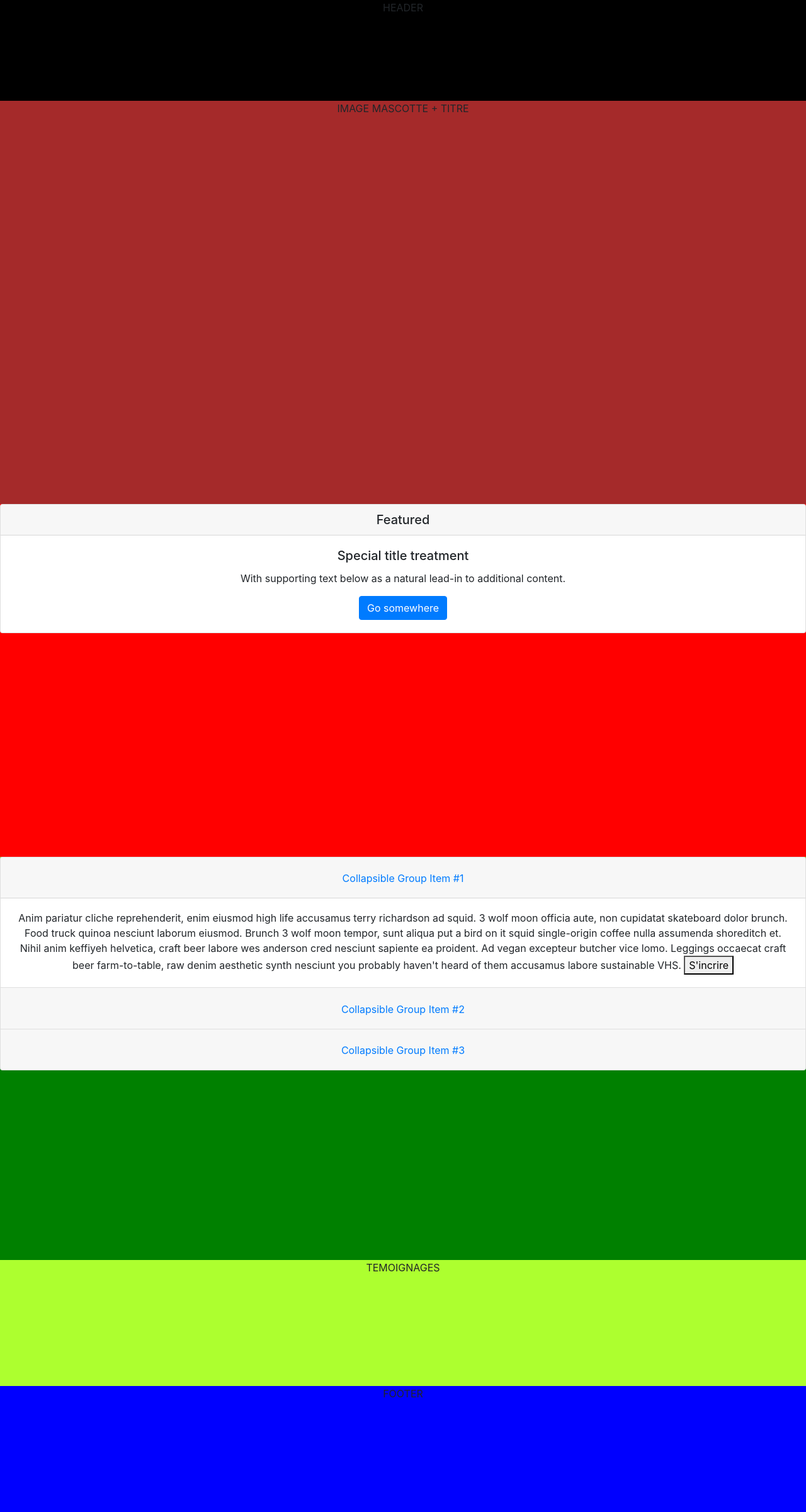
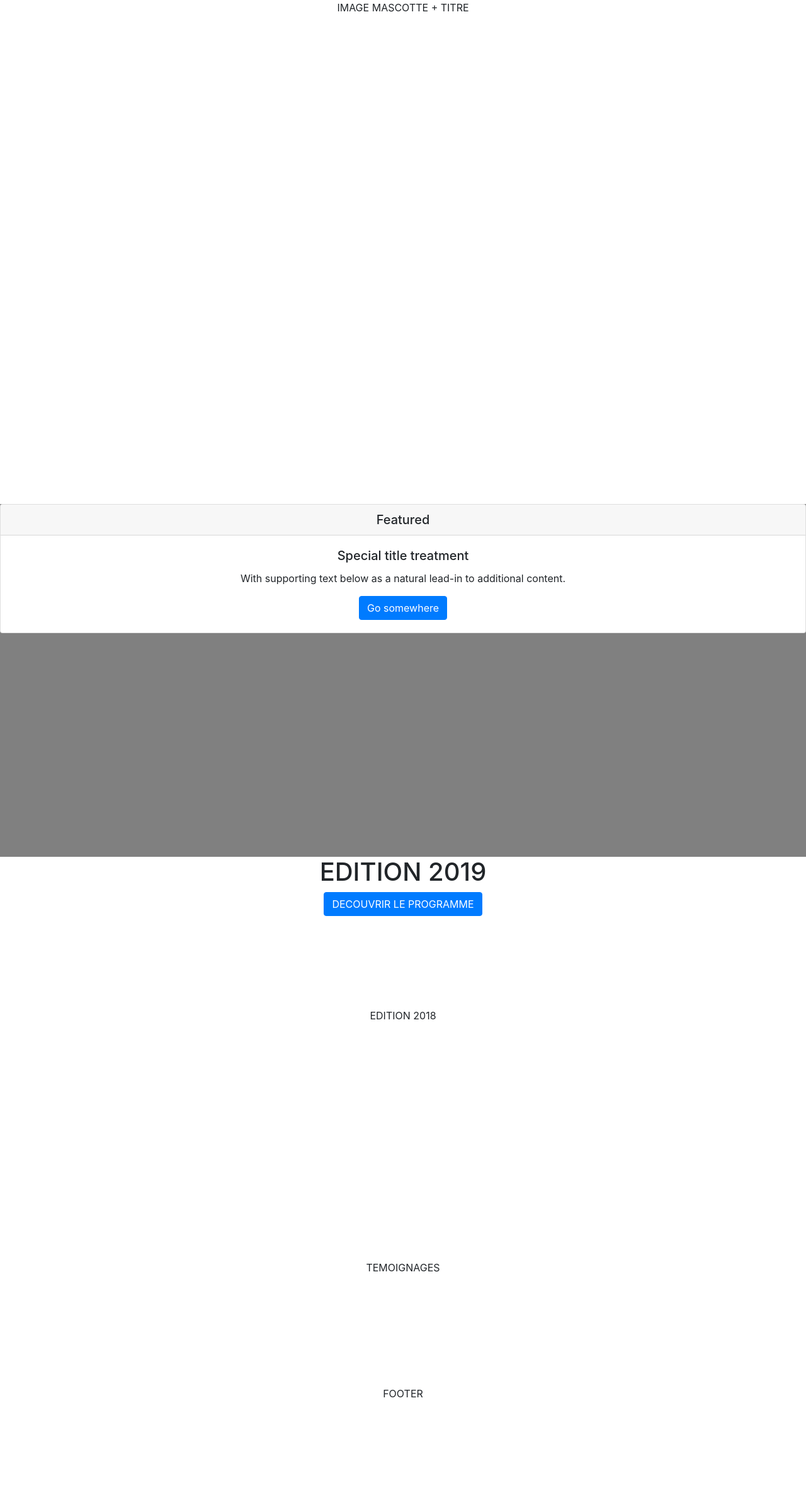
Before and after one commit to Jcollart/PROJET_JOURNEE_CAMPUS, a PHP site: page / in a window 1280 px wide. Shown: the whole page at 63% size. After the commit the page ends 2218 px from the top, so only its background shows below. Run offline with PHP 8.4, Linux system fonts and the light colour scheme.

Commit message:
ajout section NEW EDITION en index

```diff
--- a/css/style.css
+++ b/css/style.css
@@ -14,41 +14,39 @@ body {
 }
 
 
-.header{
-    height: 20vh;
-    background-color: black;
+/******* SECTION ENTETE *******/
+.entete{
+    height: 100vh;
 }
 
 
-
-.entete{
-    height: 80vh;
-    background-color: brown;
-}
-
+/******* PRESENTATION ********/
 .presentation{
     height: 70vh;
-    background-color: red;
-}
-
-.new_edition{
-    height: 30vh;
-    background-color: yellowgreen;
-}
-
-.ancienne_edition{
-    height: 50vh;
-    background-color: green;
+    background-color: grey;
 }
 
 
-.temoignages{
-    height: 25vh;
-    background-color: greenyellow;
+/******** SECTION NOUVELLE EDITION *********/
+.new_edition{
+    height: 30vh;
+
+}
+
+.accordion>.card {
+    width: 80% !important;
+    margin-left: auto;
+    margin-right:auto;
 }
 
 
-.footer{
+/******* SECTION ANCIENNE EDITION ********/
+.ancienne_edition{
+    height: 50vh;
+}
+
+/******* SECTION TEMOIGNAGES ********/
+.temoignages{
     height: 25vh;
-    background-color: blue;
+
 }
--- a/index.html
+++ b/index.html
@@ -14,11 +14,11 @@
 
 <body>
     <!--/////////////////////HEADER///////////////////////-->
-    <section class=header>HEADER</section>
 
 
 
-    <!--/////////////////////SECTION JUMBOTRON///////////////////////-->
+
+    <!--/////////////////////SECTION ENTETE///////////////////////-->
 
     <section class=entete>IMAGE MASCOTTE + TITRE</section>
 
@@ -41,28 +41,48 @@
     <!--/////////////////////SECTION NOUVELLE EDITION///////////////////////-->
 
     <section class=new_edition>
+        <h1>EDITION 2019</h1>
+        <p>
+            <button class="btn btn-primary" type="button" data-toggle="collapse" data-target="#collapseExample"
+                aria-expanded="false" aria-controls="collapseExample">
+                DECOUVRIR LE PROGRAMME
+            </button>
+        </p>
+        <div class="collapse" id="collapseExample">
+            <div class="card card-body">
+
                 <div class="accordion" id="accordionExample">
                     <div class="card">
                         <div class="card-header" id="headingOne">
                             <h2 class="mb-0">
-                        <button class="btn btn-link" type="button" data-toggle="collapse" data-target="#collapseOne"
-                            aria-expanded="true" aria-controls="collapseOne">
-                            Collapsible Group Item #1
+                                <button class="btn btn-link" type="button" data-toggle="collapse"
+                                    data-target="#collapseOne" aria-expanded="false" aria-controls="collapseOne">
+                                    CAROLO EXPRESS
                                 </button>
                             </h2>
                         </div>
 
-                <div id="collapseOne" class="collapse show" aria-labelledby="headingOne"
+                        <div id="collapseOne" class="collapse" aria-labelledby="headingOne"
                             data-parent="#accordionExample">
                             <div class="card-body">
-                        Anim pariatur cliche reprehenderit, enim eiusmod high life accusamus terry richardson ad squid.
-                        3 wolf moon officia aute, non cupidatat skateboard dolor brunch. Food truck quinoa nesciunt
-                        laborum eiusmod. Brunch 3 wolf moon tempor, sunt aliqua put a bird on it squid single-origin
-                        coffee nulla assumenda shoreditch et. Nihil anim keffiyeh helvetica, craft beer labore wes
-                        anderson cred nesciunt sapiente ea proident. Ad vegan excepteur butcher vice lomo. Leggings
-                        occaecat craft beer farm-to-table, raw denim aesthetic synth nesciunt you probably haven't heard
+                                Anim pariatur cliche reprehenderit, enim eiusmod high life accusamus terry
+                                richardson ad
+                                squid.
+                                3 wolf moon officia aute, non cupidatat skateboard dolor brunch. Food truck
+                                quinoa
+                                nesciunt
+                                laborum eiusmod. Brunch 3 wolf moon tempor, sunt aliqua put a bird on it squid
+                                single-origin
+                                coffee nulla assumenda shoreditch et. Nihil anim keffiyeh helvetica, craft beer
+                                labore
+                                wes
+                                anderson cred nesciunt sapiente ea proident. Ad vegan excepteur butcher vice
+                                lomo.
+                                Leggings
+                                occaecat craft beer farm-to-table, raw denim aesthetic synth nesciunt you
+                                probably
+                                haven't heard
                                 of them accusamus labore sustainable VHS.
-                        <button>S'incrire</button>
                             </div>
                         </div>
                     </div>
@@ -71,18 +91,30 @@
                             <h2 class="mb-0">
                                 <button class="btn btn-link collapsed" type="button" data-toggle="collapse"
                                     data-target="#collapseTwo" aria-expanded="false" aria-controls="collapseTwo">
-                            Collapsible Group Item #2
+                                    PIQUE-NIQUE
                                 </button>
                             </h2>
                         </div>
-                <div id="collapseTwo" class="collapse" aria-labelledby="headingTwo" data-parent="#accordionExample">
+                        <div id="collapseTwo" class="collapse" aria-labelledby="headingTwo"
+                            data-parent="#accordionExample">
                             <div class="card-body">
-                        Anim pariatur cliche reprehenderit, enim eiusmod high life accusamus terry richardson ad squid.
-                        3 wolf moon officia aute, non cupidatat skateboard dolor brunch. Food truck quinoa nesciunt
-                        laborum eiusmod. Brunch 3 wolf moon tempor, sunt aliqua put a bird on it squid single-origin
-                        coffee nulla assumenda shoreditch et. Nihil anim keffiyeh helvetica, craft beer labore wes
-                        anderson cred nesciunt sapiente ea proident. Ad vegan excepteur butcher vice lomo. Leggings
-                        occaecat craft beer farm-to-table, raw denim aesthetic synth nesciunt you probably haven't heard
+                                Anim pariatur cliche reprehenderit, enim eiusmod high life accusamus terry
+                                richardson ad
+                                squid.
+                                3 wolf moon officia aute, non cupidatat skateboard dolor brunch. Food truck
+                                quinoa
+                                nesciunt
+                                laborum eiusmod. Brunch 3 wolf moon tempor, sunt aliqua put a bird on it squid
+                                single-origin
+                                coffee nulla assumenda shoreditch et. Nihil anim keffiyeh helvetica, craft beer
+                                labore
+                                wes
+                                anderson cred nesciunt sapiente ea proident. Ad vegan excepteur butcher vice
+                                lomo.
+                                Leggings
+                                occaecat craft beer farm-to-table, raw denim aesthetic synth nesciunt you
+                                probably
+                                haven't heard
                                 of them accusamus labore sustainable VHS.
                             </div>
                         </div>
@@ -92,19 +124,165 @@
                             <h2 class="mb-0">
                                 <button class="btn btn-link collapsed" type="button" data-toggle="collapse"
                                     data-target="#collapseThree" aria-expanded="false" aria-controls="collapseThree">
-                            Collapsible Group Item #3
+                                    CAROLO WARRIOR
                                 </button>
                             </h2>
                         </div>
-                <div id="collapseThree" class="collapse" aria-labelledby="headingThree" data-parent="#accordionExample">
+                        <div id="collapseThree" class="collapse" aria-labelledby="headingThree"
+                            data-parent="#accordionExample">
                             <div class="card-body">
-                        Anim pariatur cliche reprehenderit, enim eiusmod high life accusamus terry richardson ad squid.
-                        3 wolf moon officia aute, non cupidatat skateboard dolor brunch. Food truck quinoa nesciunt
-                        laborum eiusmod. Brunch 3 wolf moon tempor, sunt aliqua put a bird on it squid single-origin
-                        coffee nulla assumenda shoreditch et. Nihil anim keffiyeh helvetica, craft beer labore wes
-                        anderson cred nesciunt sapiente ea proident. Ad vegan excepteur butcher vice lomo. Leggings
-                        occaecat craft beer farm-to-table, raw denim aesthetic synth nesciunt you probably haven't heard
+                                Anim pariatur cliche reprehenderit, enim eiusmod high life accusamus terry
+                                richardson ad
+                                squid.
+                                3 wolf moon officia aute, non cupidatat skateboard dolor brunch. Food truck
+                                quinoa
+                                nesciunt
+                                laborum eiusmod. Brunch 3 wolf moon tempor, sunt aliqua put a bird on it squid
+                                single-origin
+                                coffee nulla assumenda shoreditch et. Nihil anim keffiyeh helvetica, craft beer
+                                labore
+                                wes
+                                anderson cred nesciunt sapiente ea proident. Ad vegan excepteur butcher vice
+                                lomo.
+                                Leggings
+                                occaecat craft beer farm-to-table, raw denim aesthetic synth nesciunt you
+                                probably
+                                haven't heard
                                 of them accusamus labore sustainable VHS.
+                            </div>
+                        </div>
+                    </div>
+                    <div class="card">
+                        <div class="card-header" id="headingFour">
+                            <h2 class="mb-0">
+                                <button class="btn btn-link collapsed" type="button" data-toggle="collapse"
+                                    data-target="#collapseFour" aria-expanded="false" aria-controls="collapseFour">
+                                    CONCOURS CUISINE
+                                </button>
+                            </h2>
+                        </div>
+                        <div id="collapseFour" class="collapse" aria-labelledby="headingFour"
+                            data-parent="#accordionExample">
+                            <div class="card-body">
+                                Anim pariatur cliche reprehenderit, enim eiusmod high life accusamus terry
+                                richardson ad
+                                squid.
+                                3 wolf moon officia aute, non cupidatat skateboard dolor brunch. Food truck
+                                quinoa
+                                nesciunt
+                                laborum eiusmod. Brunch 3 wolf moon tempor, sunt aliqua put a bird on it squid
+                                single-origin
+                                coffee nulla assumenda shoreditch et. Nihil anim keffiyeh helvetica, craft beer
+                                labore
+                                wes
+                                anderson cred nesciunt sapiente ea proident. Ad vegan excepteur butcher vice
+                                lomo.
+                                Leggings
+                                occaecat craft beer farm-to-table, raw denim aesthetic synth nesciunt you
+                                probably
+                                haven't heard
+                                of them accusamus labore sustainable VHS.
+                            </div>
+                        </div>
+                    </div>
+                    <div class="card">
+                        <div class="card-header" id="headingFive">
+                            <h2 class="mb-0">
+                                <button class="btn btn-link collapsed" type="button" data-toggle="collapse"
+                                    data-target="#collapseFive" aria-expanded="false" aria-controls="collapseFive">
+                                    RECOMPENSES
+                                </button>
+                            </h2>
+                        </div>
+                        <div id="collapseFive" class="collapse" aria-labelledby="headingFive"
+                            data-parent="#accordionExample">
+                            <div class="card-body">
+                                Anim pariatur cliche reprehenderit, enim eiusmod high life accusamus terry
+                                richardson ad
+                                squid.
+                                3 wolf moon officia aute, non cupidatat skateboard dolor brunch. Food truck
+                                quinoa
+                                nesciunt
+                                laborum eiusmod. Brunch 3 wolf moon tempor, sunt aliqua put a bird on it squid
+                                single-origin
+                                coffee nulla assumenda shoreditch et. Nihil anim keffiyeh helvetica, craft beer
+                                labore
+                                wes
+                                anderson cred nesciunt sapiente ea proident. Ad vegan excepteur butcher vice
+                                lomo.
+                                Leggings
+                                occaecat craft beer farm-to-table, raw denim aesthetic synth nesciunt you
+                                probably
+                                haven't heard
+                                of them accusamus labore sustainable VHS.
+                            </div>
+                        </div>
+                    </div>
+                    <div class="card">
+                        <div class="card-header" id="headingSix">
+                            <h2 class="mb-0">
+                                <button class="btn btn-link collapsed" type="button" data-toggle="collapse"
+                                    data-target="#collapseSix" aria-expanded="false" aria-controls="collapseSix">
+                                    COCKTAIL
+                                </button>
+                            </h2>
+                        </div>
+                        <div id="collapseSix" class="collapse" aria-labelledby="headingSix"
+                            data-parent="#accordionExample">
+                            <div class="card-body">
+                                Anim pariatur cliche reprehenderit, enim eiusmod high life accusamus terry
+                                richardson ad
+                                squid.
+                                3 wolf moon officia aute, non cupidatat skateboard dolor brunch. Food truck
+                                quinoa
+                                nesciunt
+                                laborum eiusmod. Brunch 3 wolf moon tempor, sunt aliqua put a bird on it squid
+                                single-origin
+                                coffee nulla assumenda shoreditch et. Nihil anim keffiyeh helvetica, craft beer
+                                labore
+                                wes
+                                anderson cred nesciunt sapiente ea proident. Ad vegan excepteur butcher vice
+                                lomo.
+                                Leggings
+                                occaecat craft beer farm-to-table, raw denim aesthetic synth nesciunt you
+                                probably
+                                haven't heard
+                                of them accusamus labore sustainable VHS.
+                            </div>
+                        </div>
+                    </div>
+                    <div class="card">
+                        <div class="card-header" id="headingSeven">
+                            <h2 class="mb-0">
+                                <button class="btn btn-link collapsed" type="button" data-toggle="collapse"
+                                    data-target="#collapseSeven" aria-expanded="false" aria-controls="collapseSeven">
+                                    FAQ
+                                </button>
+                            </h2>
+                        </div>
+                        <div id="collapseSeven" class="collapse" aria-labelledby="headingSeven"
+                            data-parent="#accordionExample">
+                            <div class="card-body">
+                                Anim pariatur cliche reprehenderit, enim eiusmod high life accusamus terry
+                                richardson ad
+                                squid.
+                                3 wolf moon officia aute, non cupidatat skateboard dolor brunch. Food truck
+                                quinoa
+                                nesciunt
+                                laborum eiusmod. Brunch 3 wolf moon tempor, sunt aliqua put a bird on it squid
+                                single-origin
+                                coffee nulla assumenda shoreditch et. Nihil anim keffiyeh helvetica, craft beer
+                                labore
+                                wes
+                                anderson cred nesciunt sapiente ea proident. Ad vegan excepteur butcher vice
+                                lomo.
+                                Leggings
+                                occaecat craft beer farm-to-table, raw denim aesthetic synth nesciunt you
+                                probably
+                                haven't heard
+                                of them accusamus labore sustainable VHS.
+                            </div>
+                        </div>
                     </div>
                 </div>
             </div>
```
Lines whose indentation alone changed are shown as unchanged.
